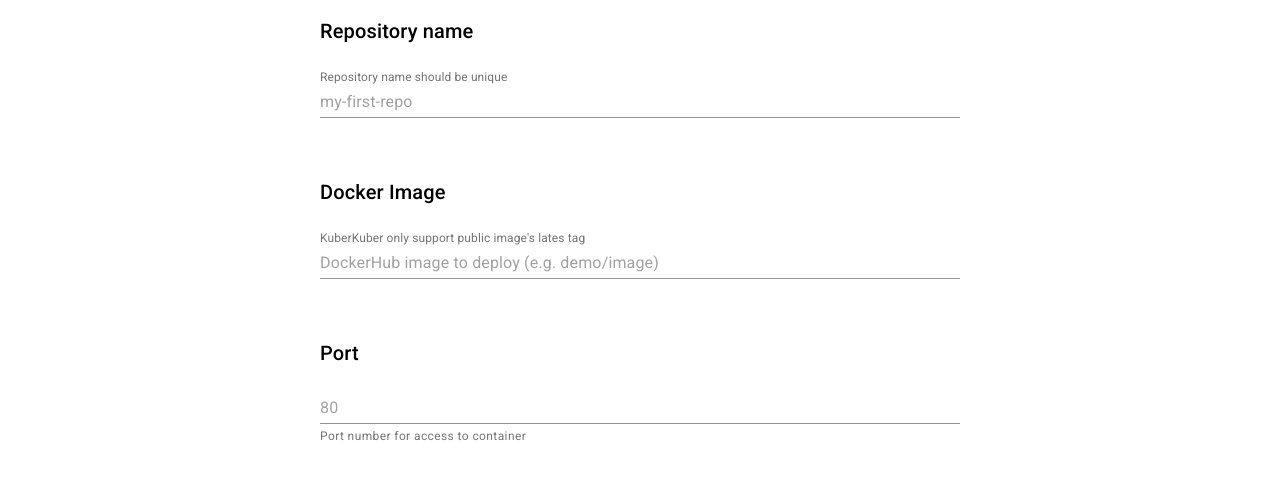
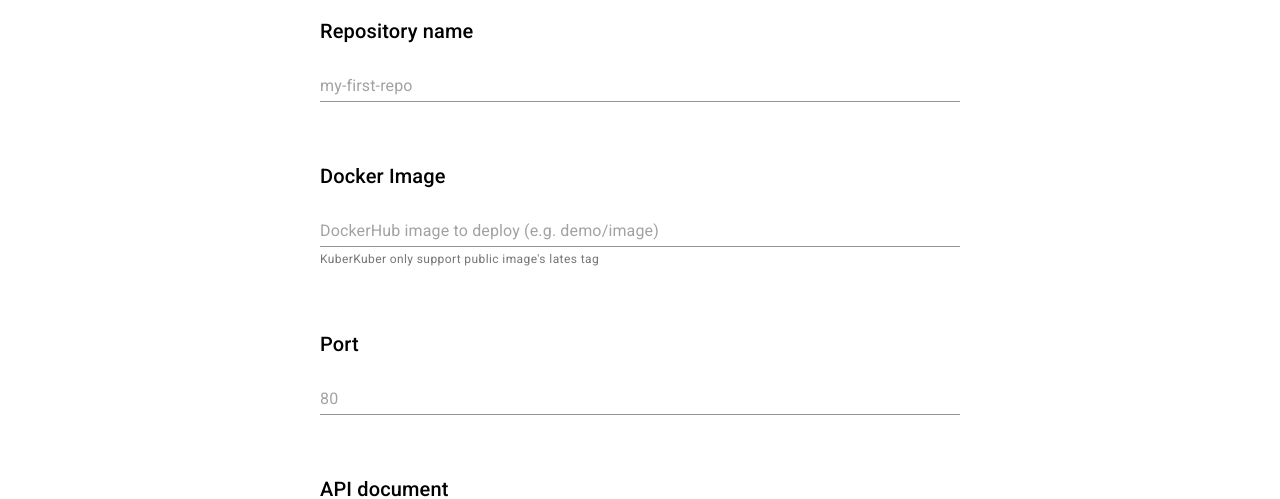
Before and after one commit to kuberkuber/front, a React (Create React App) app: page /add in a window 1280 px wide. Shown: the part 203-702 px from the top of the page. Built offline with nearby package versions, Linux system fonts and the light colour scheme; no server answers.

Commit message:
Fix input value's validation

```diff
--- a/src/pages/AddRepo.js
+++ b/src/pages/AddRepo.js
@@ -24,24 +24,35 @@ const AddRepo = (props) => {
     let swaggerInfo = null;
     const dispatch = useDispatch();
 
-    const isError = (pname,pport) => {
+    const isRepoNameError = () => {
         const repoError = "repository name must consist of lower case alphanumeric characters or '-', and must start and end with an alphanumeric character";
         const uniqueError = "repository name should be unique"
-        const portError = "port number should be number"
-        //repo name 체크
-        const re = new RegExp("[a-z]([a-z\-]*)[a-z]");
-        if (!pname.match(re)) {
+        const re = new RegExp('^[a-z]([-a-z0-9]*[a-z0-9])?$');
+        if (repoName.length > 0 && !repoName.match(re)) {
             return repoError;
         }
-        //중복체크
         for(const idx in data){
-            if(data[idx].name === pname)
-                return uniqueError;
+            if(data[idx].name === repoName)
+            return uniqueError;
         }
-        //port
-        if(isNaN(pport))
+        return '';
+    }
+
+    const isPortError = () => {
+        const portError = "port number should be number"
+        if (isNaN(port))
             return portError;
-        return false;
+        return '';
+    }
+
+    const isError = (repoName, port) => {
+        let errMsg = isRepoNameError(repoName);
+        if (errMsg !== '')
+            return errMsg;
+        errMsg = isPortError(port);
+        if (errMsg !== '')
+            return errMsg;
+        return ''
     }
 
     const asyncFunc = (formData,res) => {
@@ -68,8 +79,7 @@ const AddRepo = (props) => {
     const request = async (formData) => {
         try {
             console.log(formData.apiDoc);
-            //const response = await axios.post("http://1d4d08fc088f.ngrok.io/deploy",formData);
-             const response = await axios.post("http://1d4d08fc088f.ngrok.io/deploy",formData);
+             const response = await axios.post("http://363750994707.ngrok.io/deploy",formData);
             await asyncFunc(formData,response);
             swaggerInfo = null;
         }
@@ -80,7 +90,7 @@ const AddRepo = (props) => {
     const onSubmitForm = (e) => {
         e.preventDefault();
         const msg = isError(repoName,port)
-        if( msg !== false){
+        if( msg !== ''){
             alert(msg);
             return ;
         }
@@ -120,7 +130,6 @@ const AddRepo = (props) => {
 				    </Typography>
                     <TextField
                         id="standard-full-width"
-                        label="Repository name should be unique"
                         placeholder="my-first-repo"
                         value={repoName}
                         onChange={(e) => {
@@ -132,6 +141,8 @@ const AddRepo = (props) => {
                         InputLabelProps={{
                             shrink: true,
                         }}
+                        error = {isRepoNameError() !== '' ? true : false}
+                        helperText= {isRepoNameError()}
                     />
                 </div>
                 <div style={content}>
@@ -140,7 +151,7 @@ const AddRepo = (props) => {
                     </Typography>
                     <TextField
                         id="standard-full-width"
-                        label="KuberKuber only support public image's lates tag"
+                        helperText="KuberKuber only support public image's lates tag"
                         placeholder="DockerHub image to deploy (e.g. demo/image)"
                         value={dockerImage}
                         onChange={(e) => {
@@ -166,7 +177,8 @@ const AddRepo = (props) => {
                             setPort(e.target.value)
                             }
                         }
-                        helperText="Port number for access to container"
+                        error = {isPortError() !== '' ? true : false}
+                        helperText={isPortError()}
                         fullWidth
                         margin="normal"
                         InputLabelProps={{
```
